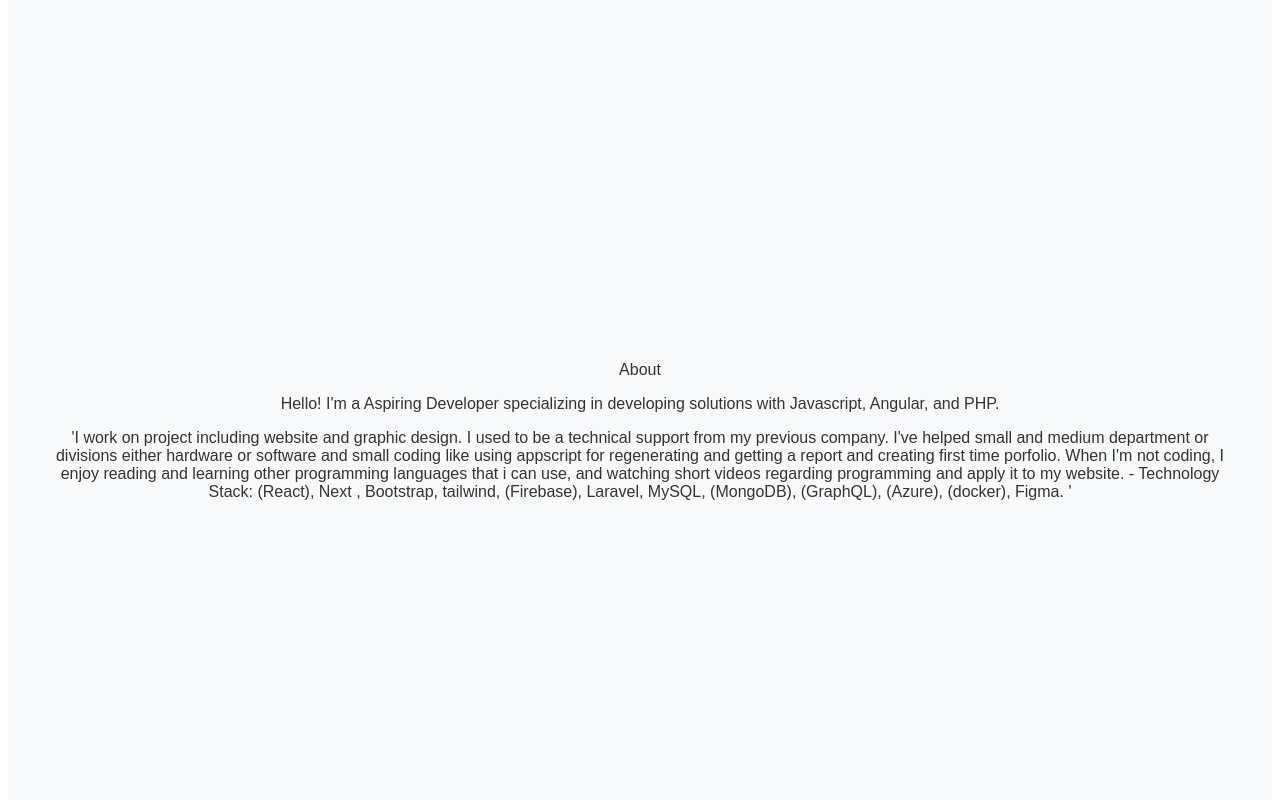
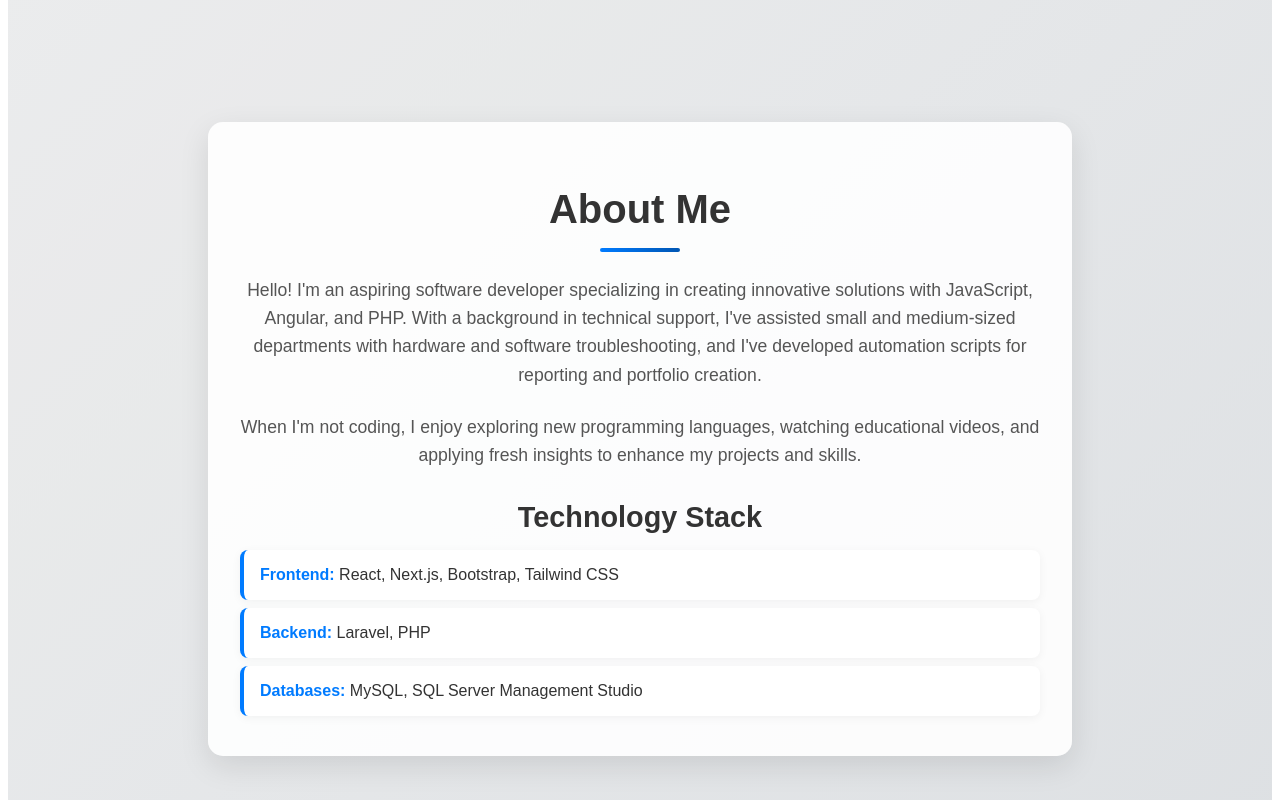
Before and after one commit to gemilmejia/portfolio, an Angular app: page / in a window 1280 px wide. Shown: the part 820-1620 px from the top of the page. Built offline with nearby package versions, Linux system fonts and the light colour scheme.

Commit message:
update about section

```diff
--- a/src/app/home/home.component.html
+++ b/src/app/home/home.component.html
@@ -67,15 +67,16 @@
 
 <section id="about" class="about-section">
   <div class="container">
-    <div class="h1">About</div>
-    <p class="p1">Hello! I'm a Aspiring Developer specializing in developing solutions with Javascript, Angular, and PHP.</p>
-    <p class="p2">'I work on project including website and graphic design. I used to be a technical support from my previous company.
-    I've helped small and medium department or divisions either hardware or software and small coding like using appscript for regenerating and getting a report and creating first time porfolio.
-
-    When I'm not coding, I enjoy reading and learning other programming languages that i can use, and watching short videos regarding programming and apply it to my website.
-
-    - Technology Stack: (React), Next , Bootstrap, tailwind, (Firebase), Laravel, MySQL, (MongoDB), (GraphQL), (Azure), (docker), Figma.
-    '</p>
+    <h1>About Me</h1>
+    <p>Hello! I'm an aspiring software developer specializing in creating innovative solutions with JavaScript, Angular, and PHP. With a background in technical support, I've assisted small and medium-sized departments with hardware and software troubleshooting, and I've developed automation scripts for reporting and portfolio creation.</p>
+    <p>When I'm not coding, I enjoy exploring new programming languages, watching educational videos, and applying fresh insights to enhance my projects and skills.</p>
+    <h3>Technology Stack</h3>
+    <ul>
+      <li><strong>Frontend:</strong> React, Next.js, Bootstrap, Tailwind CSS</li>
+      <li><strong>Backend:</strong> Laravel, PHP</li>
+      <li><strong>Databases:</strong> MySQL, SQL Server Management Studio</li>
+      <!-- <li><strong>Other Tools:</strong> Firebase, GraphQL, Azure, Docker, Figma</li> -->
+    </ul>
   </div>
 </section>
 
--- a/src/app/home/home.component.scss
+++ b/src/app/home/home.component.scss
@@ -120,7 +120,89 @@
 }
 
 .about-section {
-  background-color: #f8f9fa;
+  background: linear-gradient(135deg, #f8f9fa 0%, #e9ecef 100%);
+  position: relative;
+}
+
+.about-section::before {
+  content: '';
+  position: absolute;
+  top: 0;
+  left: 0;
+  right: 0;
+  bottom: 0;
+  background: rgba(0, 0, 0, 0.05);
+  z-index: 1;
+}
+
+.about-section .container {
+  position: relative;
+  z-index: 2;
+  max-width: 800px;
+  margin: 0 auto;
+  padding: 2rem;
+  background: rgba(255, 255, 255, 0.9);
+  border-radius: 15px;
+  box-shadow: 0 10px 30px rgba(0, 0, 0, 0.1);
+}
+
+.about-section h1 {
+  font-size: 2.5rem;
+  font-weight: 700;
+  margin-bottom: 1.5rem;
+  color: #333;
+  position: relative;
+}
+
+.about-section h1::after {
+  content: '';
+  display: block;
+  width: 80px;
+  height: 4px;
+  background: linear-gradient(90deg, #007bff, #0056b3);
+  margin: 1rem auto;
+  border-radius: 2px;
+}
+
+.about-section p {
+  font-size: 1.1rem;
+  line-height: 1.6;
+  margin-bottom: 1.5rem;
+  color: #555;
+}
+
+.about-section h3 {
+  font-size: 1.8rem;
+  font-weight: 600;
+  margin-top: 2rem;
+  margin-bottom: 1rem;
+  color: #333;
+}
+
+.about-section ul {
+  list-style: none;
+  padding: 0;
+  margin: 0;
+}
+
+.about-section li {
+  background: #fff;
+  margin-bottom: 0.5rem;
+  padding: 1rem;
+  border-radius: 8px;
+  box-shadow: 0 2px 10px rgba(0, 0, 0, 0.05);
+  border-left: 4px solid #007bff;
+  text-align: left;
+  transition: transform 0.3s ease, box-shadow 0.3s ease;
+}
+
+.about-section li:hover {
+  transform: translateY(-2px);
+  box-shadow: 0 4px 20px rgba(0, 0, 0, 0.1);
+}
+
+.about-section strong {
+  color: #007bff;
 }
 
 .projects-section {
```
